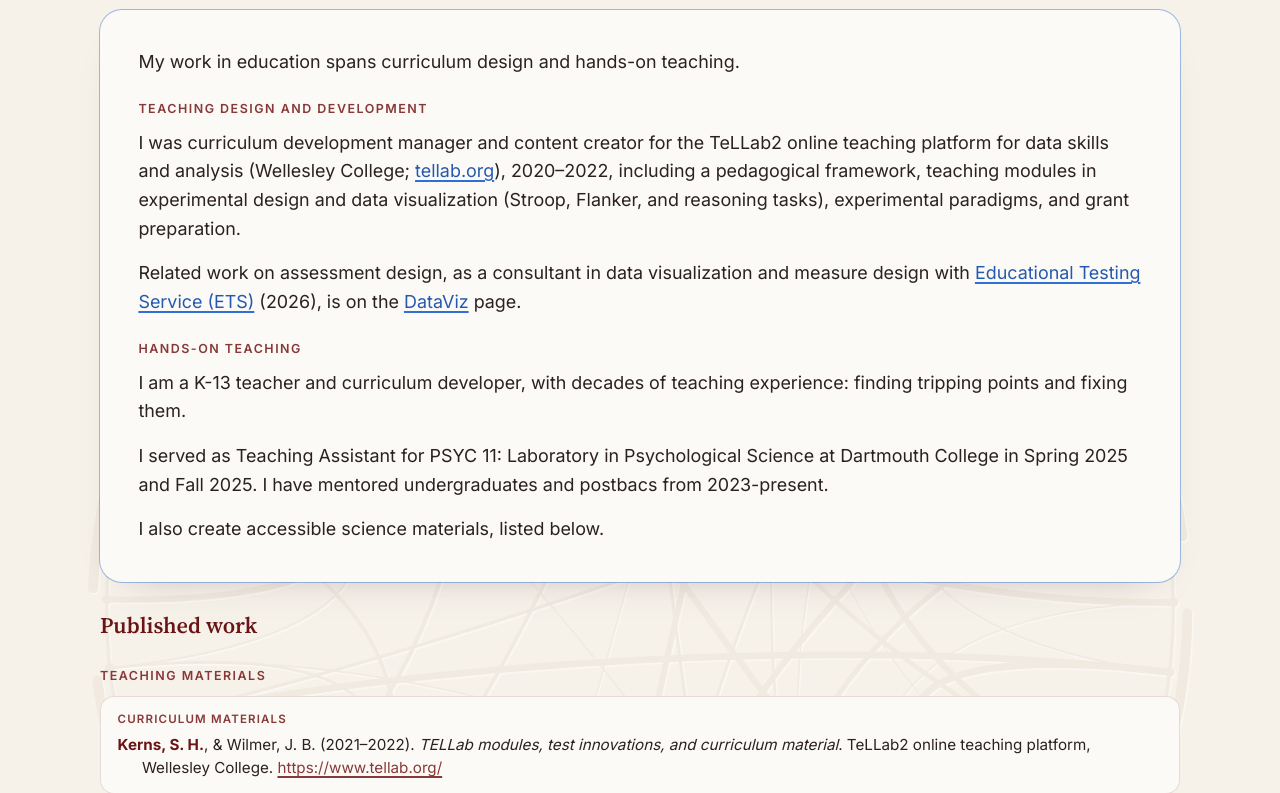
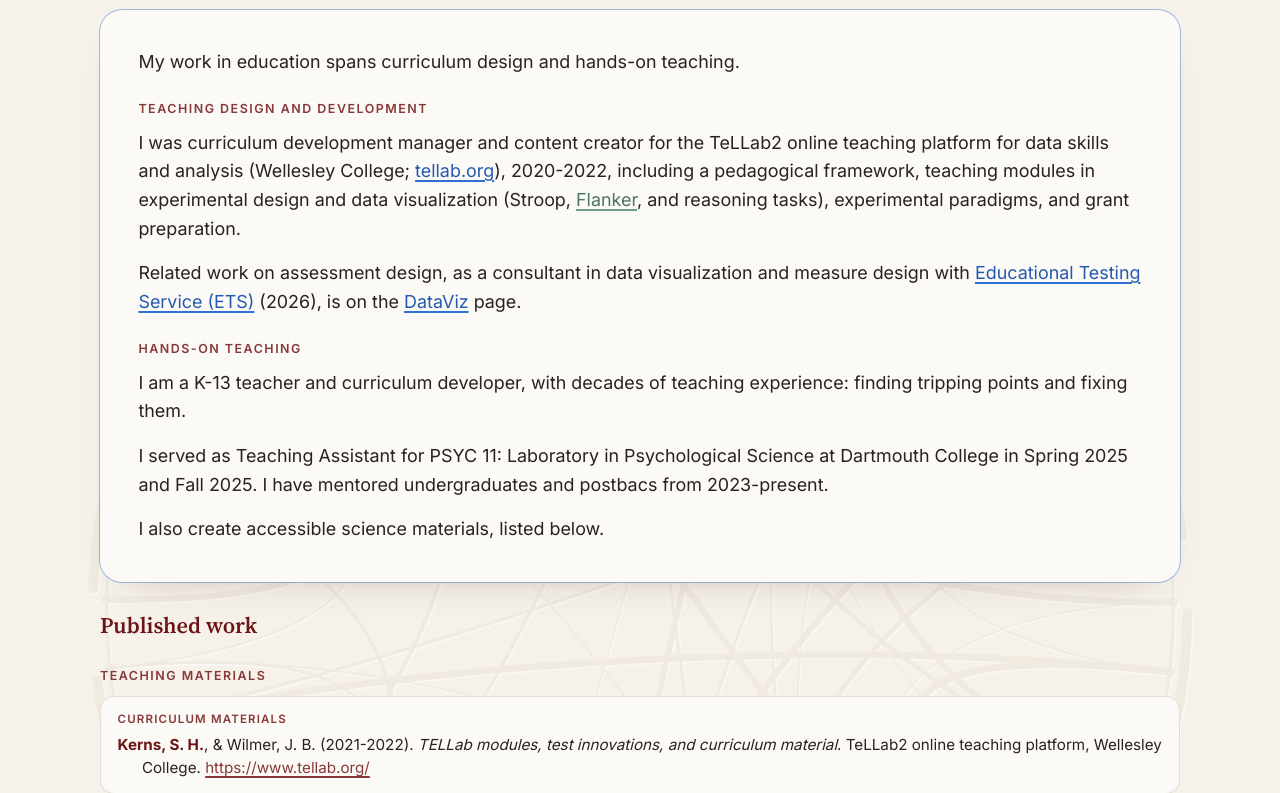
Before and after one commit to Minding-Data/minding-data.github.io, a plain HTML site: page areas/teaching.html in a window 1280 px wide. Shown: the part 360-1153 px from the top of the page. Drawn offline with Linux system fonts and the light colour scheme.

Commit message:
Hyphens throughout (no en dashes); Education: Flanker links to Psychophysics; site CV PDF v6.3

```diff
--- a/areas/teaching.html
+++ b/areas/teaching.html
@@ -37,7 +37,7 @@
 <!-- 2026-11-17 (t715u): two categories; headings per Sarah; 2026-11-18 first-person draft approved -->
 <p class="lead">My work in education spans curriculum design and hands-on teaching.</p>
 <h3 class="works-h3" id="curriculum">Teaching Design and Development</h3>
-<p>I was curriculum development manager and content creator for the TeLLab2 online teaching platform for data skills and analysis (Wellesley College; <a href="https://tellab.org/" target="_blank" rel="noopener">tellab.org</a>), 2020–2022, including a pedagogical framework, teaching modules in experimental design and data visualization (Stroop, Flanker, and reasoning tasks), experimental paradigms, and grant preparation.</p>
+<p>I was curriculum development manager and content creator for the TeLLab2 online teaching platform for data skills and analysis (Wellesley College; <a href="https://tellab.org/" target="_blank" rel="noopener">tellab.org</a>), 2020-2022, including a pedagogical framework, teaching modules in experimental design and data visualization (Stroop, <a class="lk--neuro" href="psychophysics.html">Flanker</a>, and reasoning tasks), experimental paradigms, and grant preparation.</p>
 <p id="ets-teaching">Related work on assessment design, as a consultant in data visualization and measure design with <a href="https://www.ets.org/" target="_blank" rel="noopener">Educational Testing Service (ETS)</a> (2026), is on the <a class="lk--dv" href="dataviz.html#ets">DataViz</a> page.</p>
 <h3 class="works-h3" id="hands-on">Hands-on Teaching</h3>
 <p>I am a K-13 teacher and curriculum developer, with decades of teaching experience: finding tripping points and fixing them.</p>
@@ -48,7 +48,7 @@
   <h2 id="works-h">Published work</h2>
   <h3 class="works-h3">Teaching materials</h3>
   <ol class="pub-list">
-    <li class="pub"><span class="pub-kind">Curriculum materials</span><p class="pub-apa"><strong>Kerns, S. H.</strong>, &amp; Wilmer, J. B. (2021–2022). <i>TELLab modules, test innovations, and curriculum material</i>. TeLLab2 online teaching platform, Wellesley College. <a href="https://www.tellab.org/" target="_blank" rel="noopener">https://www.tellab.org/</a></p></li>
+    <li class="pub"><span class="pub-kind">Curriculum materials</span><p class="pub-apa"><strong>Kerns, S. H.</strong>, &amp; Wilmer, J. B. (2021-2022). <i>TELLab modules, test innovations, and curriculum material</i>. TeLLab2 online teaching platform, Wellesley College. <a href="https://www.tellab.org/" target="_blank" rel="noopener">https://www.tellab.org/</a></p></li>
   </ol>
   <h3 class="works-h3">Books, games, and pop-science writing</h3>
   <ol class="pub-list">
```
Also changed, not shown: areas/face-perception.html (+1 -1 lines), 1 other file.
